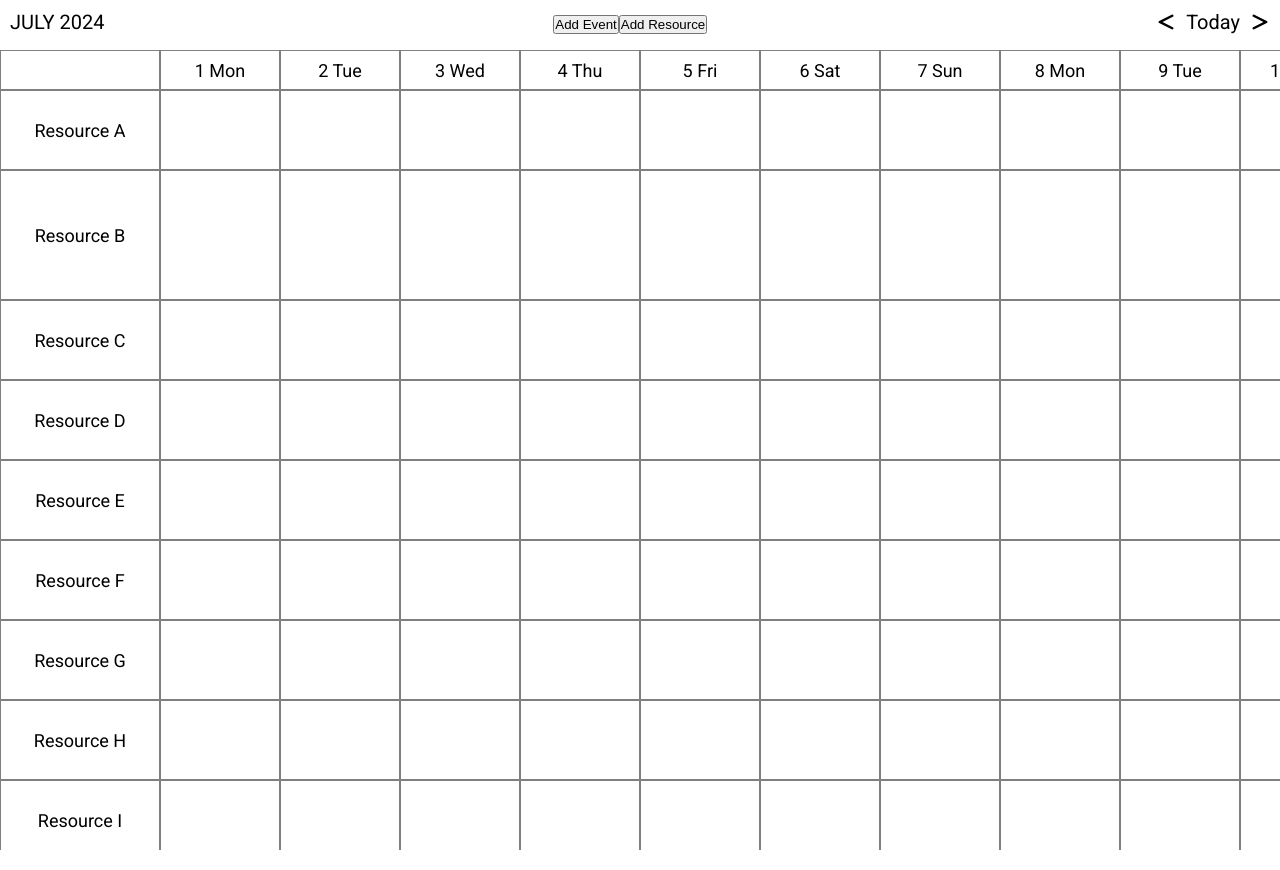
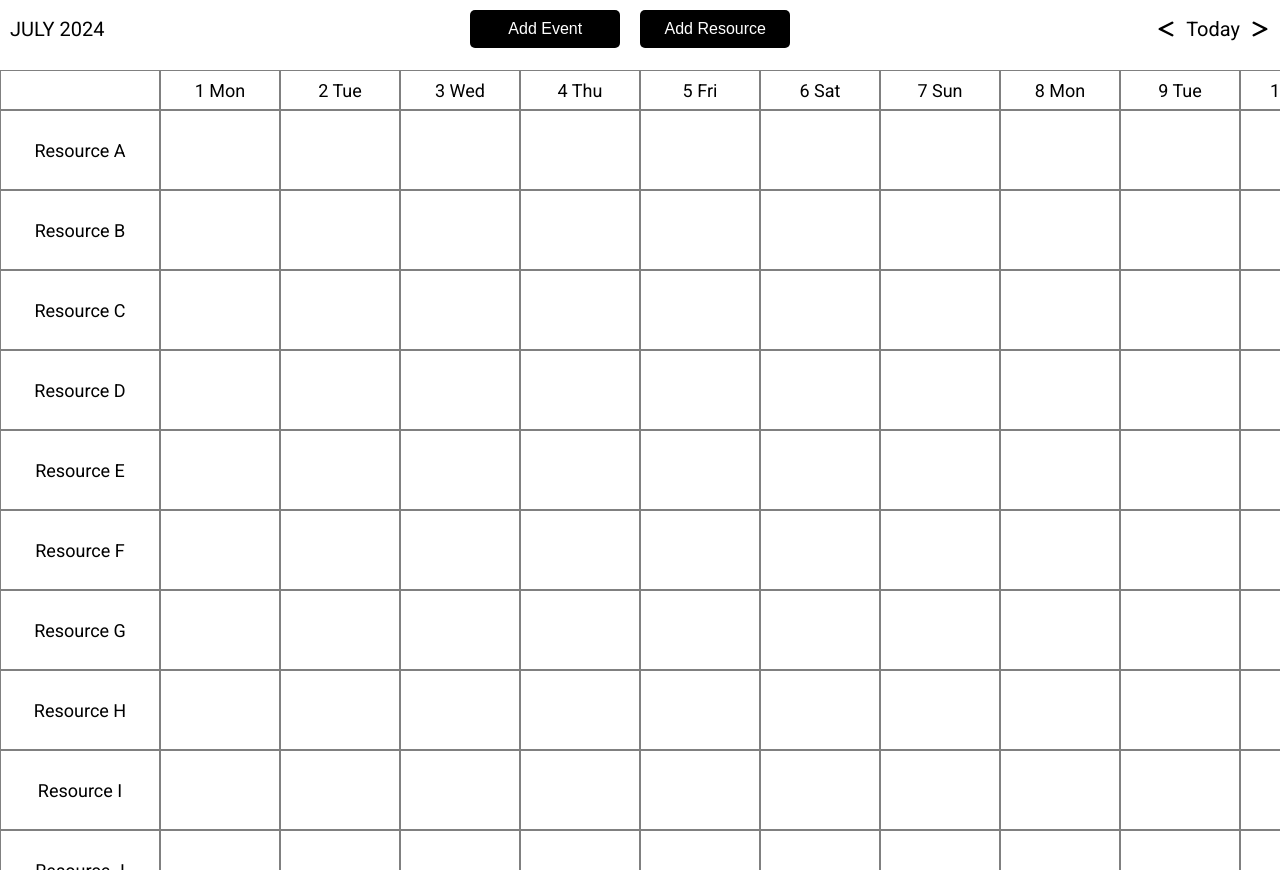
Before and after one commit to vickydarlinn/monthly_calendar_timeline, a React (Vite) app: page / in a window 1280 px wide. Built offline with nearby package versions, Linux system fonts and the light colour scheme.

Commit message:
makeup: style add event and resource button & refactor the button component

```diff
--- /dev/null
+++ b/src/components/button/Button.jsx
@@ -0,0 +1,27 @@
+const Button = ({
+  backgroundColor,
+  textColor,
+  buttonText,
+  onClick,
+  customStyle,
+}) => {
+  const buttonStyle = {
+    backgroundColor: backgroundColor || "#4F46E5",
+    color: textColor || "white",
+    padding: "10px 20px",
+    border: "none",
+    borderRadius: "5px",
+    cursor: "pointer",
+    fontSize: "16px",
+    fontWeight: 500,
+    ...customStyle,
+  };
+
+  return (
+    <button style={buttonStyle} onClick={onClick}>
+      {buttonText}
+    </button>
+  );
+};
+
+export default Button;
--- /dev/null
+++ b/src/components/button/index.jsx
@@ -0,0 +1,2 @@
+import Button from "./Button";
+export default Button;
--- a/src/components/calendar/Calendar.jsx
+++ b/src/components/calendar/Calendar.jsx
@@ -62,7 +62,8 @@ const CalendarHeader = ({ dates }) => {
           width=""
           styleProps={{
             minWidth: "120px",
-            backgroundColor: moment().isSame(date, "day") ? "blue" : "white",
+            backgroundColor: moment().isSame(date, "day") ? "black" : "white",
+            color: moment().isSame(date, "day") ? "white" : "black",
           }}
         />
       ))}
--- a/src/components/calendar/Calendar.module.css
+++ b/src/components/calendar/Calendar.module.css
@@ -1,5 +1,5 @@
 .calendar {
-  margin-top: 50px;
+  margin-top: 70px;
   display: flex;
   flex-direction: column;
   overflow: auto;
--- a/src/components/event/Event.jsx
+++ b/src/components/event/Event.jsx
@@ -166,9 +166,8 @@ const Event = ({
           title="Are You Sure?"
           onSubmit={deleteEventHandler}
           onClose={() => setShowDeleteModal(false)}
-        >
-          <p>Do you really want to delete this event?</p>
-        </Modal>
+          actionText="Delete"
+        />
       )}
     </>
   );
--- a/src/components/header/Header.jsx
+++ b/src/components/header/Header.jsx
@@ -5,6 +5,7 @@ import Modal from "../modal";
 import { useState } from "react";
 import uuid from "uuid-int";
 import moment from "moment";
+import Button from "../button";
 
 const Header = ({
   currentDate,
@@ -23,11 +24,26 @@ const Header = ({
     <>
       <header className={styles.wrapper}>
         <div>{formattedDate}</div>
-        <div>
-          <button onClick={() => setIsEventModalOpen(true)}>Add Event</button>
-          <button onClick={() => setIsResourceModalOpen(true)}>
-            Add Resource
-          </button>
+        <div className={styles.action_buttons}>
+          <Button
+            buttonText="Add Event"
+            backgroundColor="black"
+            textColor="white"
+            onClick={() => setIsEventModalOpen(true)}
+            customStyle={{
+              width: "150px",
+            }}
+          />
+
+          <Button
+            buttonText="Add Resource"
+            backgroundColor="black"
+            textColor="white"
+            onClick={() => setIsResourceModalOpen(true)}
+            customStyle={{
+              width: "150px",
+            }}
+          />
         </div>
         <div className={styles.btns}>
           <FaLessThan onClick={handlePrevMonth} />
@@ -87,7 +103,12 @@ const EventModal = ({ handleCreateEvent, resources, onClose }) => {
   };
 
   return (
-    <Modal title="Add Event" onSubmit={eventCreateHandler} onClose={onClose}>
+    <Modal
+      title="Add Event"
+      onSubmit={eventCreateHandler}
+      onClose={onClose}
+      actionText="Add Event"
+    >
       <div>
         <label>Event Name:</label>
         <input
@@ -152,6 +173,7 @@ const ResourceModal = ({ handleCreateResource, onClose }) => {
       title="Add Resource"
       onSubmit={resourceCreateHandler}
       onClose={onClose}
+      actionText="Add Resource"
     >
       <div>
         <label>Resource Name:</label>
--- a/src/components/header/Header.module.css
+++ b/src/components/header/Header.module.css
@@ -1,6 +1,7 @@
 .wrapper {
   display: flex;
   justify-content: space-between;
+  align-items: center;
   padding: 10px;
   font-size: 2rem;
   position: fixed;
@@ -16,3 +17,7 @@
   gap: 10px;
   cursor: pointer;
 }
+.action_buttons {
+  display: flex;
+  gap: 20px;
+}
--- a/src/components/modal/Modal.jsx
+++ b/src/components/modal/Modal.jsx
@@ -1,19 +1,35 @@
 /* eslint-disable react/prop-types */
 import styles from "./Modal.module.css";
+import Button from "../button";
 
-const Modal = ({ onSubmit, onClose, title, children }) => {
+const Modal = ({ onSubmit, onClose, title, children, actionText }) => {
   return (
     <div className={styles.overlay} aria-modal="true" role="dialog">
       <div className={styles.content_wrapper}>
-        <h3>{title}</h3>
-        <div>{children}</div>
+        <h3 className={styles.heading}>{title}</h3>
+        <div className={styles.content}>{children}</div>
         <div className={styles.button_container}>
-          <button onClick={onClose} className={styles.closeButton}>
-            Cancel
-          </button>
-          <button onClick={onSubmit} className={styles.createButton}>
-            Create
-          </button>
+          <Button
+            buttonText="Cancel"
+            backgroundColor="white"
+            textColor="black"
+            customStyle={{
+              width: "150px",
+              border: "1px solid black",
+            }}
+            onClick={onClose}
+          />
+
+          <Button
+            buttonText={actionText}
+            backgroundColor="black"
+            textColor="white"
+            customStyle={{
+              width: "150px",
+              border: "1px solid black",
+            }}
+            onClick={onSubmit}
+          />
         </div>
       </div>
     </div>
--- a/src/components/modal/Modal.module.css
+++ b/src/components/modal/Modal.module.css
@@ -15,4 +15,38 @@
   min-width: 500px;
   padding: 10px;
   border-radius: 10px;
+  display: flex;
+  flex-direction: column;
 }
+
+.heading {
+  margin: 0 auto;
+  text-align: center;
+  padding: 10px;
+}
+
+.content {
+  display: flex;
+  flex-direction: column;
+  gap: 10px;
+  padding-bottom: 20px;
+}
+.content div {
+  display: flex;
+  align-items: center;
+  justify-content: space-between;
+  gap: 20px;
+}
+input,
+select {
+  padding: 5px;
+  flex-grow: 1;
+  max-width: 250px;
+  outline: none;
+}
+.button_container {
+  margin-top: auto;
+  display: flex;
+  justify-content: space-between;
+  align-items: center;
+}
--- a/src/data.js
+++ b/src/data.js
@@ -11,9 +11,9 @@ export const resources = [
   { id: 10, level: 0, color: "#E9B9B6", name: "Resource J" },
   { id: 11, level: 0, color: "#F8CDF0", name: "Resource K" },
   { id: 12, level: 0, color: "#CCE6BC", name: "Resource L" },
-  { id: 13, level: 0, color: "#F8CDF0", name: "Resource M" },
-  { id: 14, level: 0, color: "#C9D7F1", name: "Resource N" },
-  { id: 15, level: 0, color: "#C9EDF4", name: "Resource O" },
+  // { id: 13, level: 0, color: "#F8CDF0", name: "Resource M" },
+  // { id: 14, level: 0, color: "#C9D7F1", name: "Resource N" },
+  // { id: 15, level: 0, color: "#C9EDF4", name: "Resource O" },
 ];
 
 export const events = [
@@ -22,7 +22,7 @@ export const events = [
     resourceId: 1,
     title: "Event 1",
     start: "2024-08-03T00:00:00",
-    end: "2024-08-03T12:00:00",
+    end: "2024-08-06T12:00:00",
     level: 0,
   },
   {
@@ -30,7 +30,7 @@ export const events = [
     resourceId: 2,
     title: "Event 2",
     start: "2024-08-10T09:00:00",
-    end: "2024-08-10T15:00:00",
+    end: "2024-08-13T15:00:00",
     level: 0,
   },
   {
@@ -38,15 +38,15 @@ export const events = [
     resourceId: 2,
     title: "Event 3",
     start: "2024-08-03T00:00:00",
-    end: "2024-08-03T12:00:00",
+    end: "2024-08-07T12:00:00",
     level: 0,
   },
   {
     id: 4,
     resourceId: 2,
     title: "Event 4",
-    start: "2024-08-10T09:00:00",
-    end: "2024-08-10T15:00:00",
+    start: "2024-08-22T09:00:00",
+    end: "2024-08-25T15:00:00",
     level: 0,
   },
 ];
```
